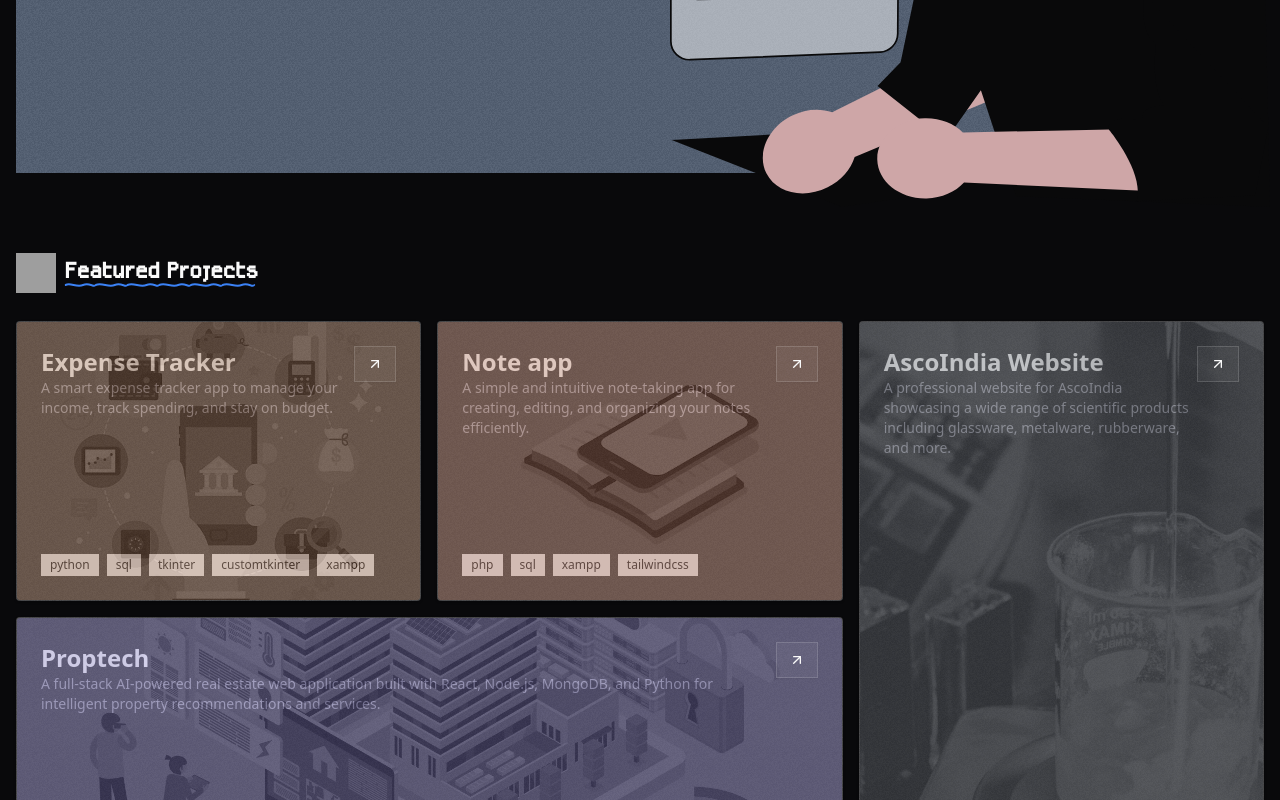
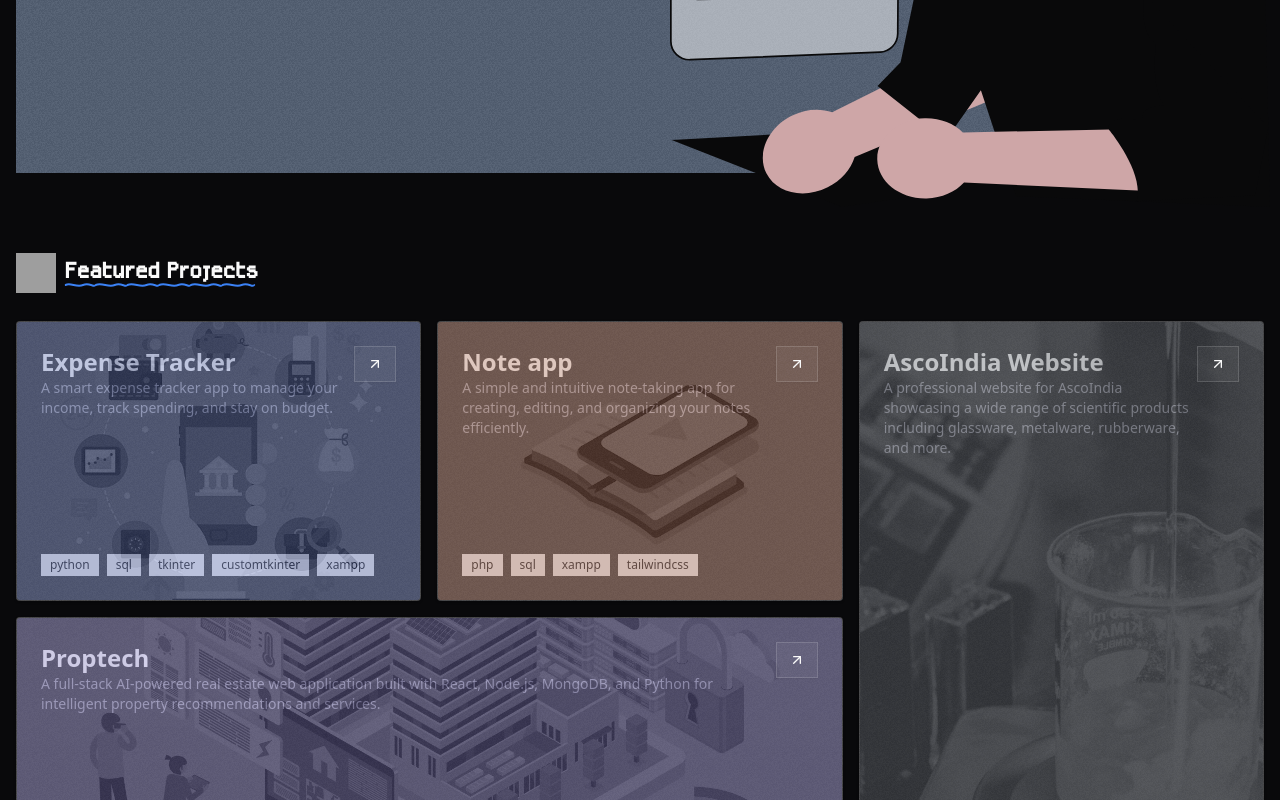
Before and after one commit to itsdivyansh1/divyansh-portfolio, a React (Vite) app: page / in a window 1280 px wide. Shown: the part 495-1295 px from the top of the page. Built offline with nearby package versions, Linux system fonts and the light colour scheme; grey boxes are pictures that could not be loaded.

Commit message:
changed css

```diff
--- a/src/sections/project.tsx
+++ b/src/sections/project.tsx
@@ -27,7 +27,7 @@ const ProjectsSection = () => {
           backgroundImage="/images/projects/expensetracker.jpg"
           url="https://github.com/itsdivyansh1/Expense-Tracker"
           technologies={["python", "sql", "tkinter", "customtkinter", "xampp"]}
-          color="bg-amber-800"
+          color="bg-blue-800"
           className="sm:col-span-1 sm:row-span-1 lg:col-span-1 lg:row-span-1 h-70"
         />
 
```
